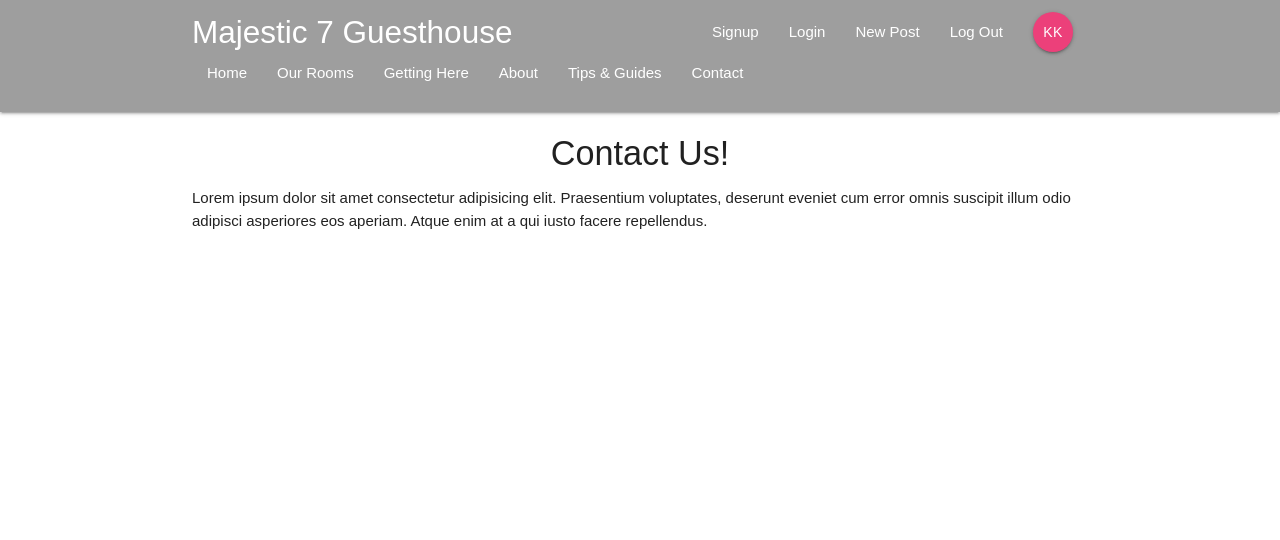
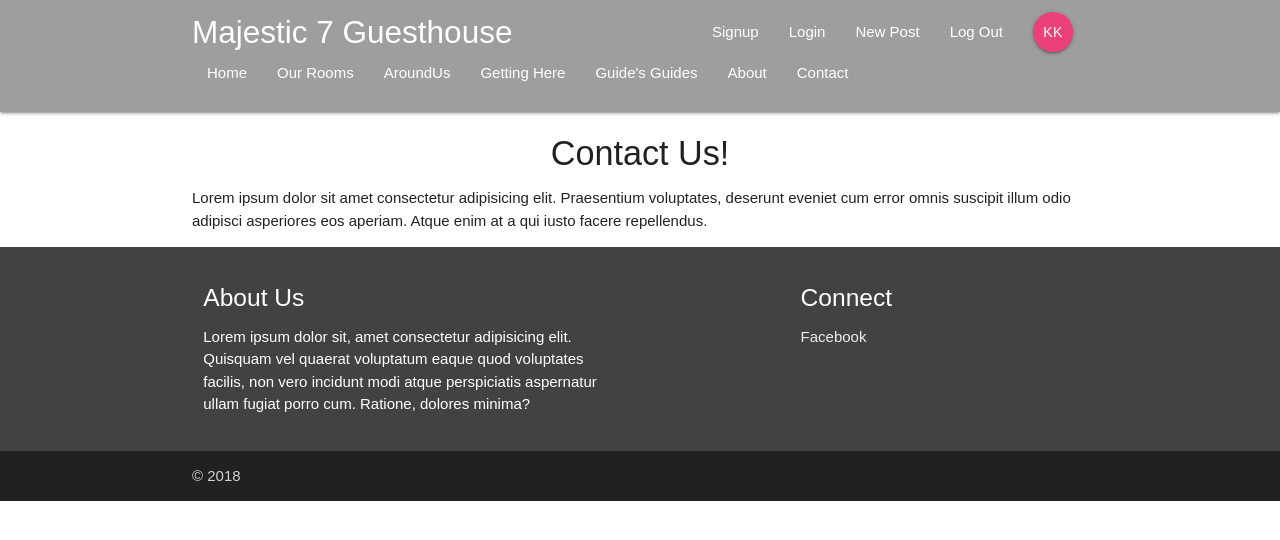
Before and after one commit to clickingmouse/M7GH, a React (Create React App) app in the folder m7gh/: page /contact in a window 1280 px wide. Shown: the top 540 px of the page. Built offline with nearby package versions, Linux system fonts and the light colour scheme.

Commit message:
added basic footer

```diff
--- a/m7gh/src/App.js
+++ b/m7gh/src/App.js
@@ -7,6 +7,7 @@ import Contact from "./components/contact/Contact";
 import GuidesGuide from "./components/guidesguide/GuidesGuide";
 import AroundUs from "./components/aroundus/AroundUs";
 import About from "./components/about/About";
+import Footer from "./components/layout/Footer";
 
 class App extends Component {
   render() {
@@ -20,6 +21,7 @@ class App extends Component {
           <Route path="/around-us" component={AroundUs} />
           <Route path="/guides-guide" component={GuidesGuide} />
           <Route path="/contact" component={Contact} />
+          <Footer />
         </div>
       </BrowserRouter>
     );
--- a/m7gh/src/components/layout/Footer.js
+++ b/m7gh/src/components/layout/Footer.js
@@ -0,0 +1,37 @@
+import React from "react";
+
+const Footer = () => {
+  return (
+    <div>
+      <footer class="page-footer grey darken-3">
+        <div class="container">
+          <div class="row">
+            <div class="col s12 l6">
+              <h5>About Us</h5>
+              <p>
+                Lorem ipsum dolor sit, amet consectetur adipisicing elit.
+                Quisquam vel quaerat voluptatum eaque quod voluptates facilis,
+                non vero incidunt modi atque perspiciatis aspernatur ullam
+                fugiat porro cum. Ratione, dolores minima?
+              </p>
+            </div>
+            <div class="col s12 l4 offset-l2">
+              <h5>Connect</h5>
+              <ul>
+                <li>
+                  <a href="#" class="grey-text text-lighten-3">
+                    Facebook
+                  </a>
+                </li>
+              </ul>
+            </div>
+          </div>
+        </div>
+        <div class="footer-copyright grey darken-4">
+          <div class="container center-alight">&copy; 2018</div>
+        </div>
+      </footer>
+    </div>
+  );
+};
+export default Footer;
--- a/m7gh/src/components/layout/Navbar.js
+++ b/m7gh/src/components/layout/Navbar.js
@@ -29,15 +29,19 @@ const Navbar = () => {
                 <NavLink to="/our-rooms">Our Rooms</NavLink>
               </li>
               <li>
+                <NavLink to="/around-us">AroundUs</NavLink>
+              </li>
+              <li>
                 <NavLink to="/getting-here">Getting Here</NavLink>
               </li>
 
               <li>
+                <NavLink to="/guides-guide">Guide's Guides</NavLink>
+              </li>
+              <li>
                 <NavLink to="/about">About</NavLink>
               </li>
-              <li>
-                <NavLink to="/around-us">Tips &amp; Guides</NavLink>
-              </li>
+
               <li>
                 <NavLink to="/contact">Contact</NavLink>
               </li>
```
